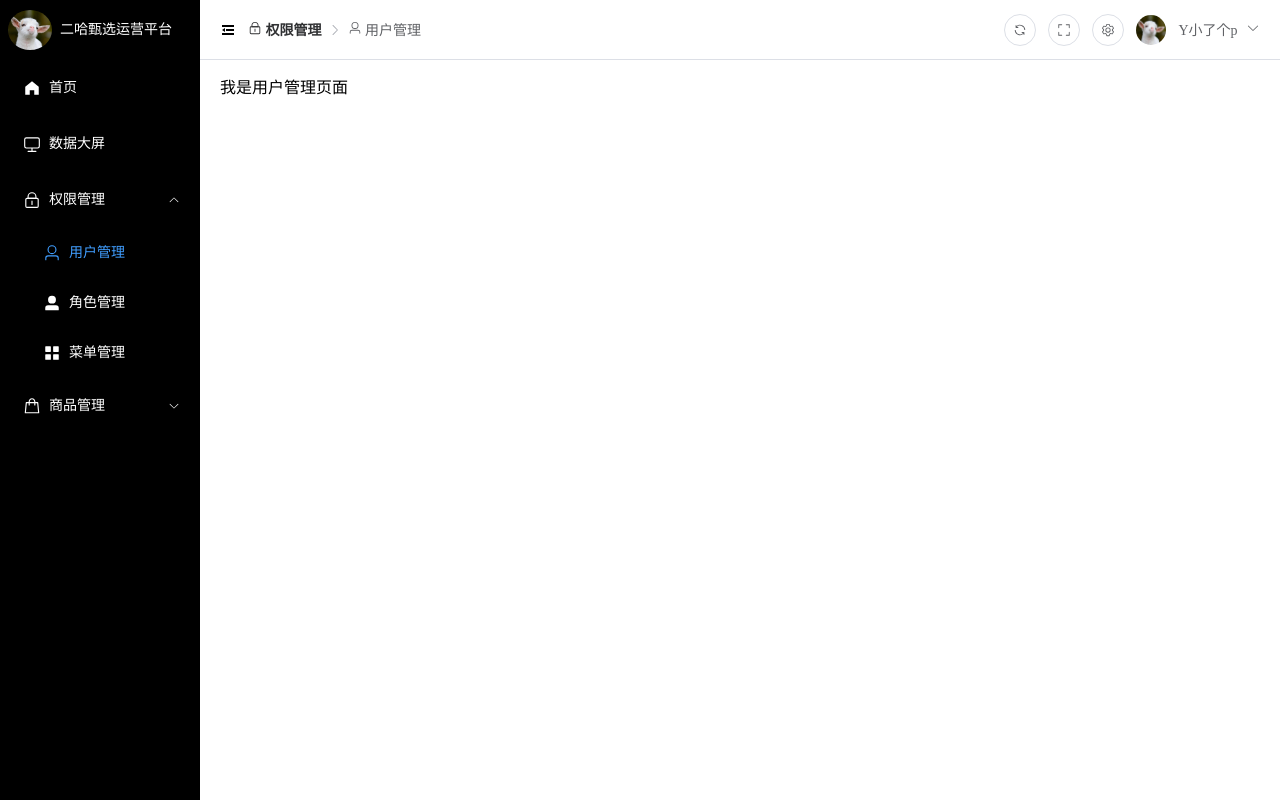
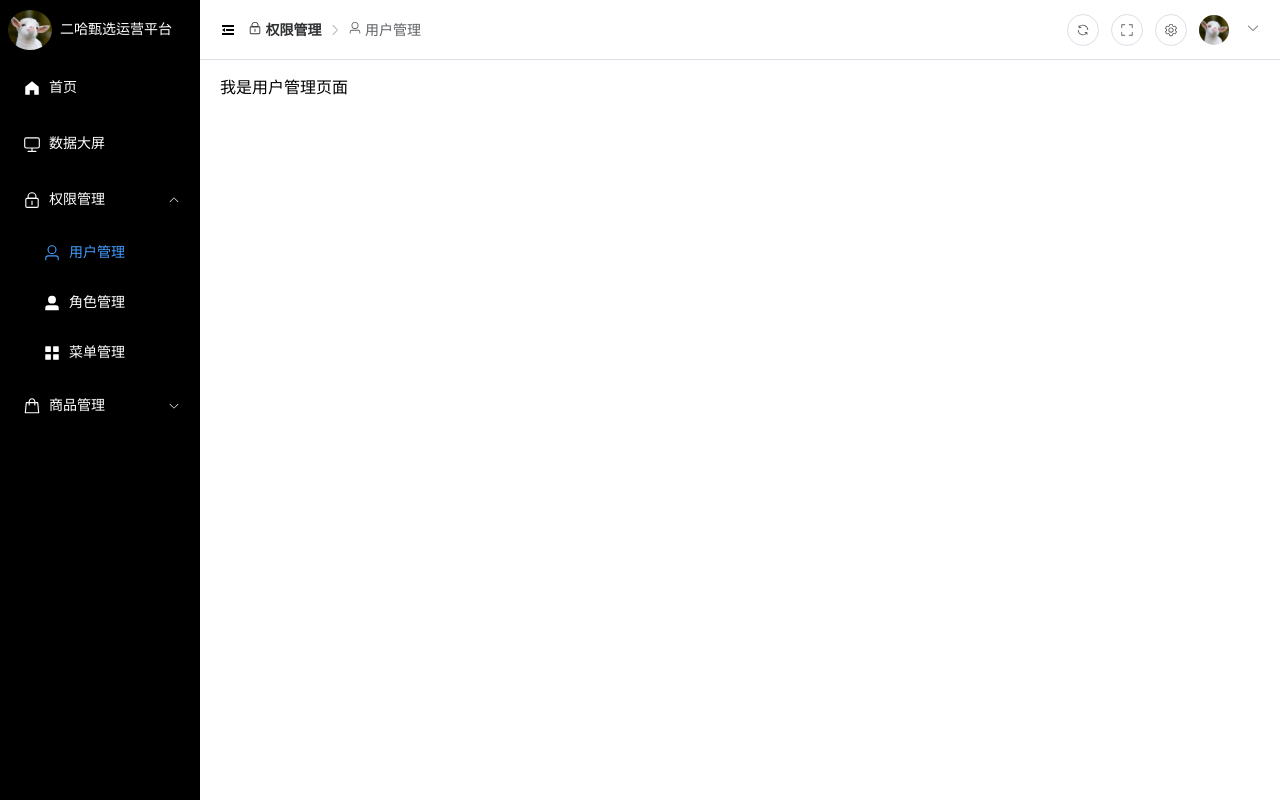
Before and after one commit to fanfanxiaozhu/vue3-typescript, a Vue app: page /acl/user in a window 1280 px wide. Built offline with nearby package versions, Linux system fonts and the light colour scheme.

Commit message:
获取用户信息

```diff
--- a/src/api/user/type.ts
+++ b/src/api/user/type.ts
@@ -4,7 +4,7 @@ export interface LoginForm {
 }
 
 interface DataType {
-  token?: string,
+  token?: string
   message?: string
 }
 export interface LoginResponse {
@@ -12,7 +12,7 @@ export interface LoginResponse {
   data: DataType
 }
 
-interface UserInfoType {
+export interface UserInfoType {
   userId: number
   avatar: string
   username: string
--- a/src/layout/header.vue
+++ b/src/layout/header.vue
@@ -23,7 +23,7 @@
       <img class="avatar" src="../assets/logo.png" alt="avatar">
       <el-dropdown>
         <span class="el-dropdown-link">
-          {{ user.nickname }}
+          {{ userStore.userInfo.username }}
           <el-icon class="el-icon--right">
             <ArrowDown />
           </el-icon>
@@ -39,9 +39,10 @@
 </template>
 
 <script setup lang='ts'>
-import { ref } from 'vue'
 import { useSettingStore } from '@/stores/modules/setting'
 const settingStore = useSettingStore();
+import { useUserStore } from '@/stores/modules/user'
+const userStore = useUserStore()
 
 const toggleFullScreen = () => {
   if (document.fullscreenElement) {
@@ -50,8 +51,6 @@ const toggleFullScreen = () => {
     document.documentElement.requestFullscreen();
   }
 }
-
-const user = ref({ nickname: 'Y小了个p' });
 </script>
 
 <style lang="scss" scoped>
--- a/src/stores/modules/user.ts
+++ b/src/stores/modules/user.ts
@@ -1,8 +1,18 @@
 import { defineStore } from 'pinia'
 import { ref } from 'vue'
+import type { UserInfoType } from '@/api/user/type'
 
 export const useUserStore = defineStore('user', () => {
   const token = ref(localStorage.getItem('TOKEN'))
+  const setToken = (_token: string) => {
+    localStorage.setItem('TOKEN', _token)
+    token.value = _token
+  }
 
-  return { token }
+  const userInfo = ref<UserInfoType>({} as UserInfoType)
+  const setUserInfo = (_userInfo: UserInfoType) => {
+    userInfo.value = _userInfo
+  }
+
+  return { token, setToken, userInfo, setUserInfo }
 })
--- a/src/utils/request.ts
+++ b/src/utils/request.ts
@@ -1,5 +1,7 @@
 import axios from 'axios'
 import { ElMessage } from 'element-plus'
+import { useUserStore } from '@/stores/modules/user'
+const userStore = useUserStore()
 
 const request = axios.create({
   baseURL: import.meta.env.BASE_URL,
@@ -7,6 +9,8 @@ const request = axios.create({
 })
 
 request.interceptors.request.use((config) => {
+  config.headers.token = userStore.token || ''
+
   return config
 })
 
--- a/src/views/home/index.vue
+++ b/src/views/home/index.vue
@@ -5,8 +5,25 @@
 </template>
 
 <script setup lang='ts'>
-import { ref, reactive } from 'vue'
+import { ElNotification } from 'element-plus'
+import { reqUserInfo } from '@/api/user'
+import { useUserStore } from '@/stores/modules/user'
+const userStore = useUserStore()
 
+const getUserInfo = () => {
+	reqUserInfo().then((res) => {
+		if (res.code === 200) {
+			userStore.setUserInfo(res.data.checkUser)
+		} else {
+			ElNotification({
+				type: 'error',
+				message: '获取用户信息失败',
+			})
+		}
+	})
+}
+
+getUserInfo()
 </script>
 
 <style lang='scss' scoped></style>
--- a/src/views/login/index.vue
+++ b/src/views/login/index.vue
@@ -65,8 +65,7 @@ const login = () => {
 	reqLogin(form).then((res) => {
 		loading.value = false
 		if (res.code === 200) {
-			userStore.token = res.data.token as string;
-			localStorage.setItem('TOKEN', res.data.token as string)
+			userStore.setToken(res.data.token as string)
 			router.push({ name: 'home' })
 			ElNotification({
 				type: 'success',
```
